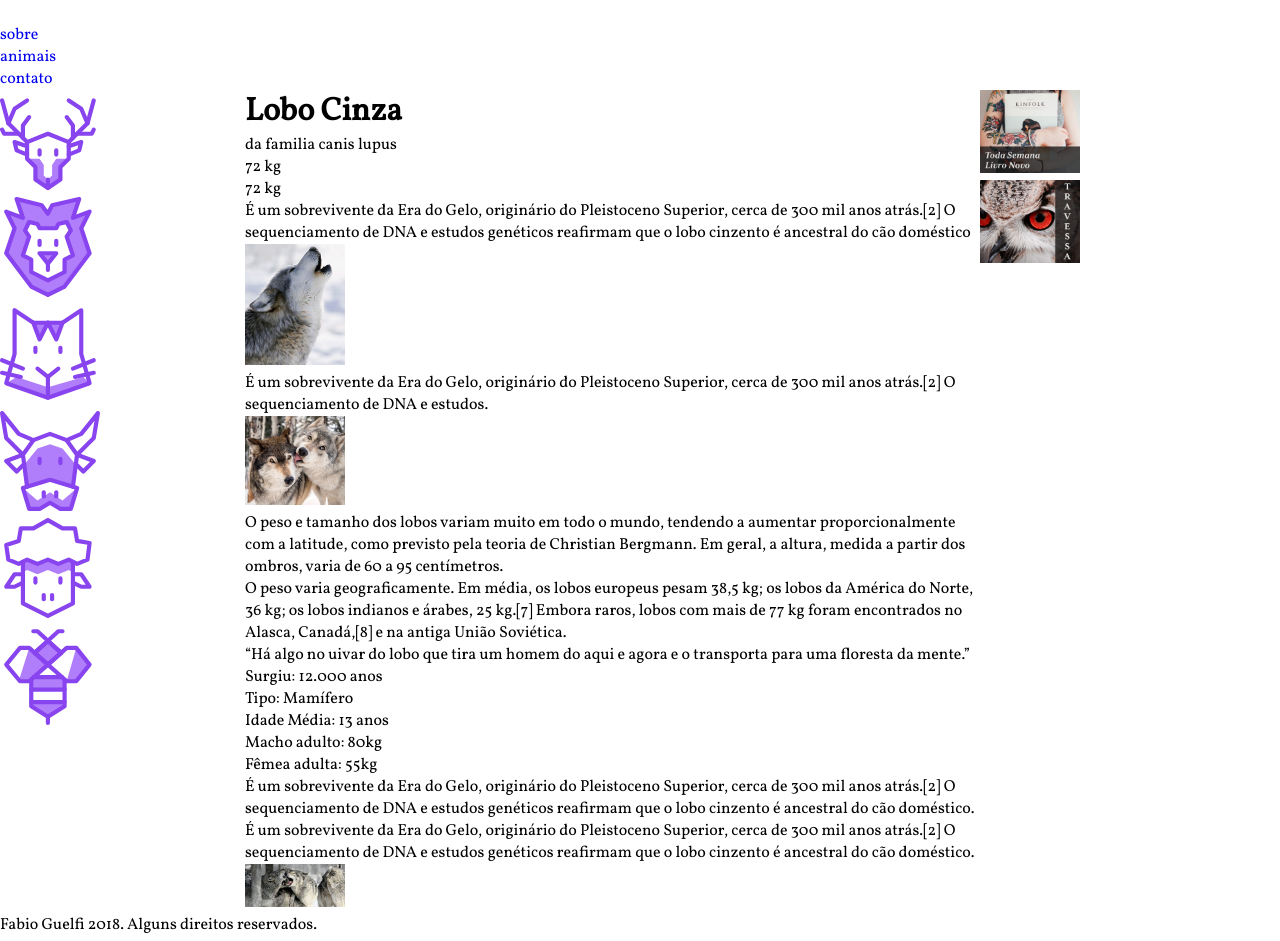
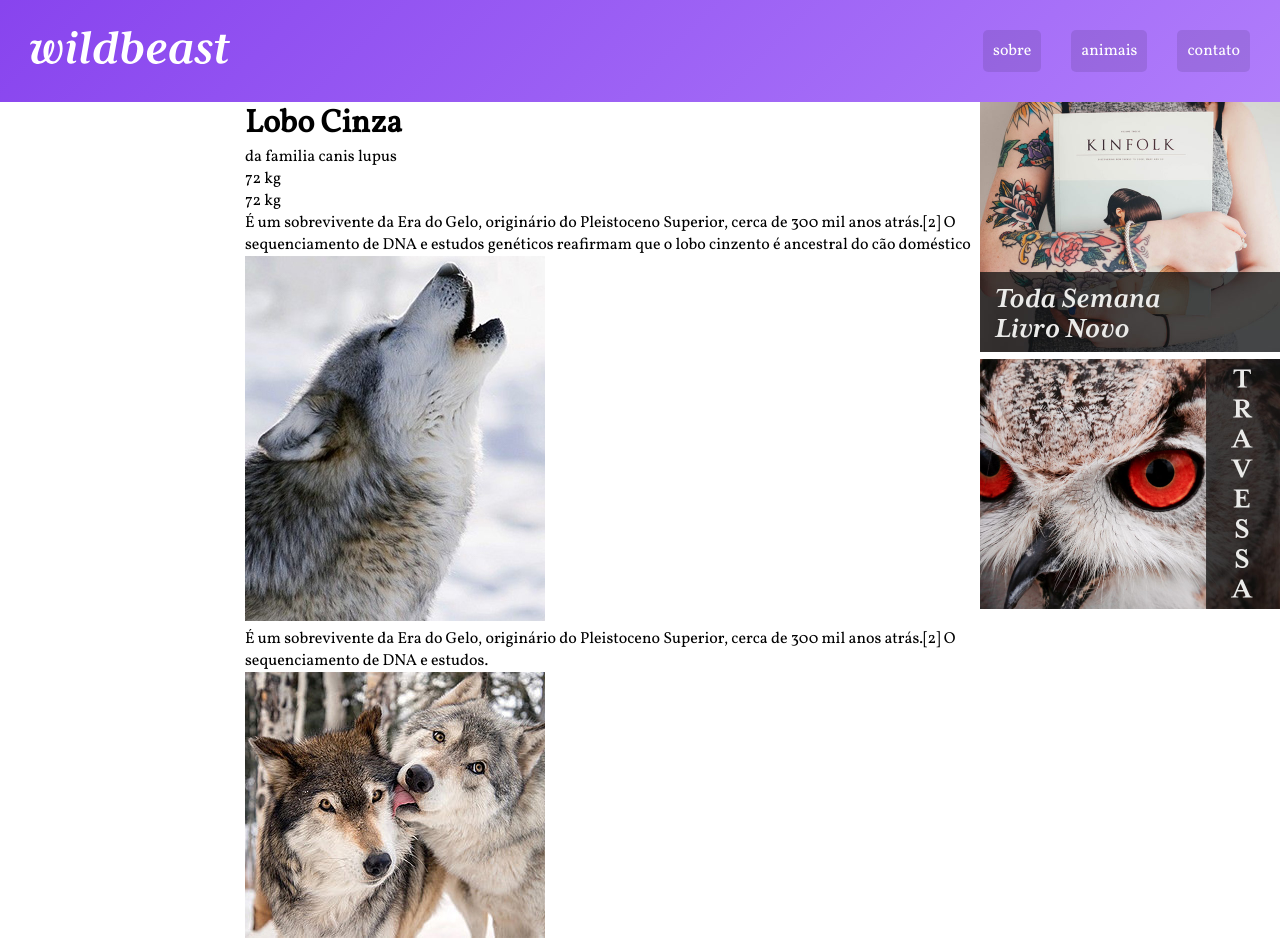
Before and after one commit to fabioguelfi/wildebeast, a plain HTML site: page index.html in a window 1280 px wide. Shown: the top 941 px of the page. Drawn offline with Linux system fonts and the light colour scheme; files whose address does not match are found by name.

Commit message:
wildbeast header

```diff
--- a/css/style.css
+++ b/css/style.css
@@ -16,7 +16,7 @@ a {
 }
 
 img {
-    max-width: 100px;
+    max-width: 100%;
 }
 
 /* GRID GERAL */
@@ -33,6 +33,39 @@ img {
 
 .header {
     grid-area: header;
+    background: linear-gradient(135deg, #8844ee, #b07dfb);
+    padding: 30px;
+    display: grid;
+    grid-template-columns: 1fr auto;
+    align-items: center;
+}
+
+.logo {
+    max-width: 200px;
+}
+
+header, nav, ul {
+    display: flex;
+    flex-wrap: wrap;
+}
+
+.header nav a {
+    display: block;
+    padding: 10px;
+    color: white;
+    font-size: 1.1;
+    background: rgba(0, 0, 0, 0.1);
+    border-radius: 5px;
+    transition: .1s;
+}
+
+.header nav a:hover {
+    background: rgba(0, 0, 0, 0.5);
+}
+
+.header nav ul li + li {
+    margin-left: 30px;
+
 }
 
 .sidenav {
```
